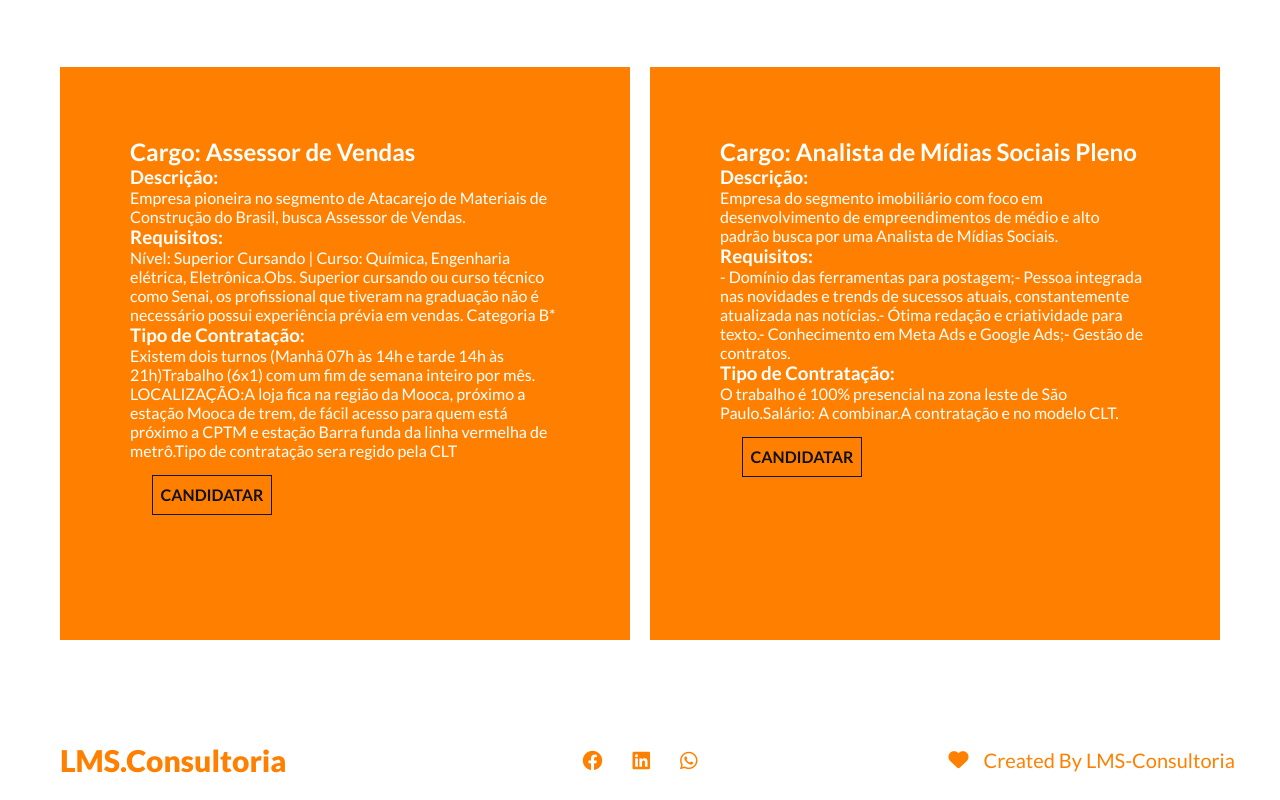
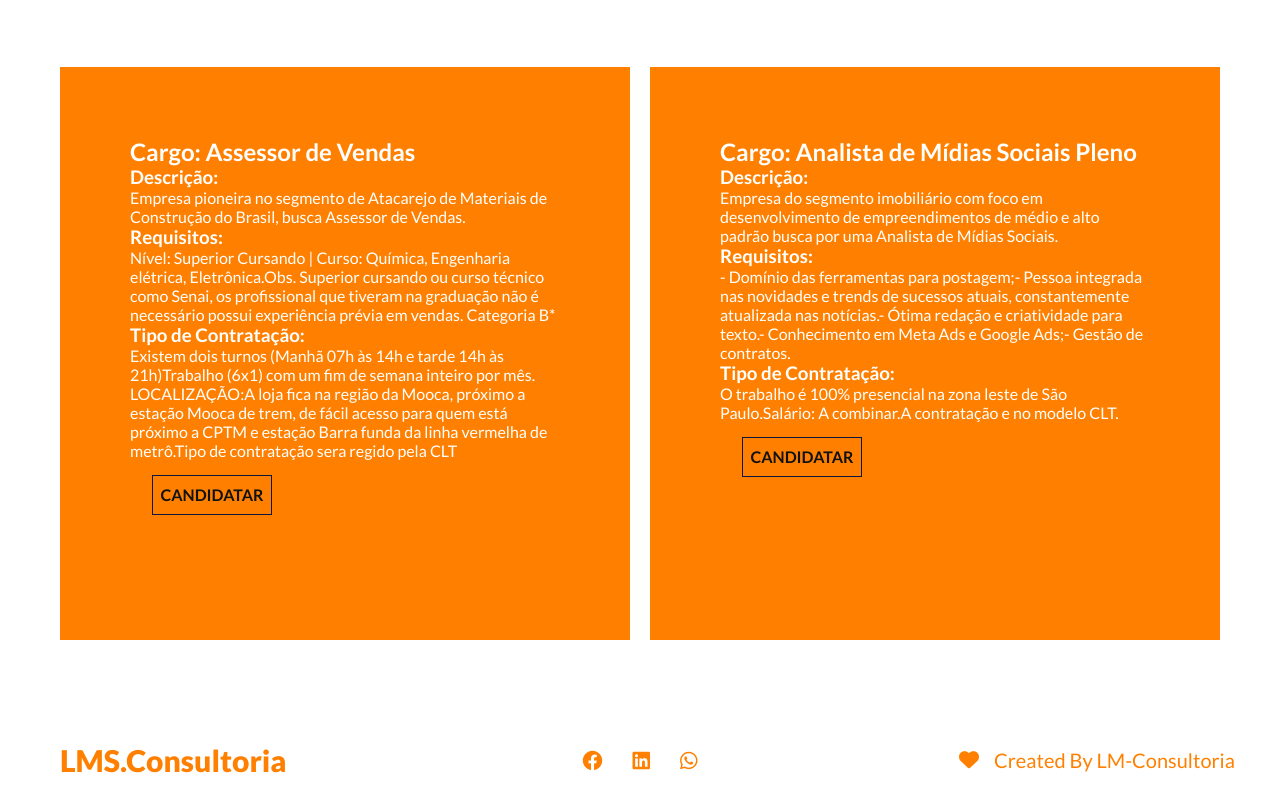
Before and after one commit to SamukaSRB/LMS-Consultoria, a React (Create React App) app: page / in a window 1280 px wide. Shown: the part 2534-3334 px from the top of the page. Built offline with nearby package versions, Linux system fonts and the light colour scheme.

Commit message:
Ajuste no footer

```diff
--- a/src/components/Footer.jsx
+++ b/src/components/Footer.jsx
@@ -19,7 +19,7 @@ function Footer() {
         </div>
         <p className="copyright">
           <i className="fas fa-heart"></i>
-          Created By LMS-Consultoria
+          Created By LM-Consultoria
         </p>
       </div>
     </footer>
```
